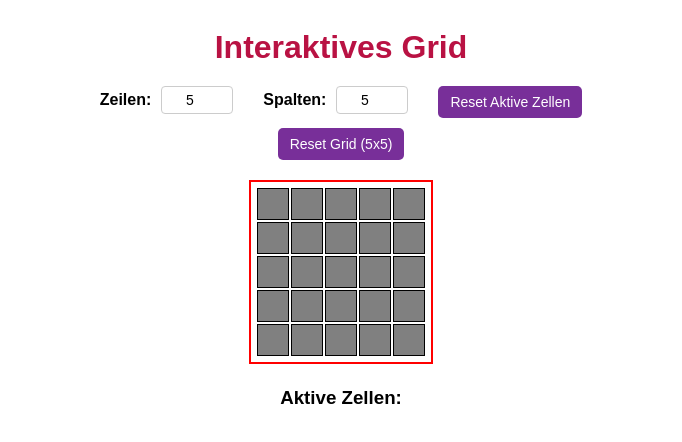
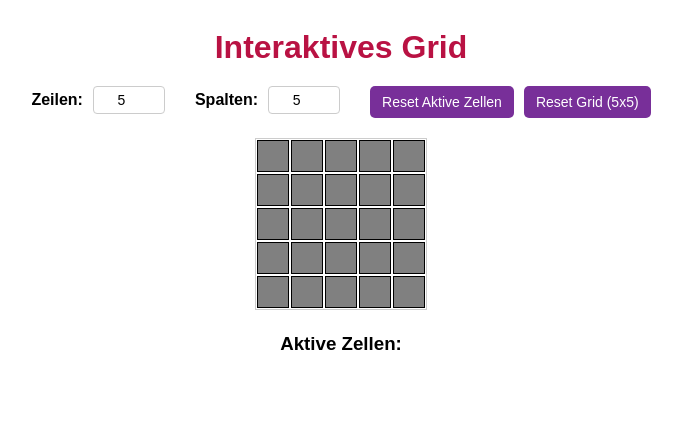
Before and after one commit to MiNo9015/interactive-grid, a React (Create React App) app: page / in a window 1280 px wide. Shown: the top 442 px of the page, without its empty margins (299-981 px from the left). Built offline with nearby package versions, Linux system fonts and the light colour scheme.

Commit message:
fixen der Scrollbar, und Zentrierung von allem
verhinderung das die Zellen zusammengepresst werden durch flex-shrink: 0 in App.css .cell;

Button waren nicht neben einander der Reset-Grid-Button wurde bei 5x5 in die nächste Line geschoben behoben in index.css  body align-items: flex; war venter

```diff
--- a/src/styles/App.css
+++ b/src/styles/App.css
@@ -1,7 +1,7 @@
 .App {
   font-family: Arial, sans-serif;
   text-align: center;
-  max-width: 90%;
+  max-width: 90%;  /* App nimmt max. 90% der Fensterbreite ein */
   margin: 0 auto; /* Zentriere App */
 
 }
@@ -16,7 +16,7 @@
   margin-bottom: 20px;
   display: flex;
   flex-wrap: wrap;
-  gap: 10px; /* Abstand zwischen den Buttons und Inputs */
+  gap: 10px; /* Abstand zwischen Buttons und Inputs */
   justify-content: center;
 }
 
@@ -26,20 +26,18 @@ input[type="number"] {
 }
 
 button {
-  margin: 0; /* Entferne unnötige Außenabstände */
-  padding: 8px 12px; /* Gleichmäßige Polsterung */
+  margin: 0; /* Entfernt Außenabstände */
+  padding: 8px 12px; /* Polsterung */
   font-size: 14px;
 }
 
 .grid-container {
   display: inline-block;
-  max-height: 70vh;
-    max-width: 90vw;
-    border: 2px solid red; /* Zum Debuggen */
-    padding: 5px;
-  overflow-x: scroll;
-  overflow-y: scroll;
-  white-space: nowrap; /* Verhindert Zeilenumbruch */
+  max-height: 70vh; /* Höhe Container */
+  max-width: 90vw; /* Breite Containers */
+  overflow: auto; /* Scrollbar bei Bedarf */
+  border: 1px solid #ccc; /* Rahmen für Container */
+  margin: 0 auto; /* Zentriert das Grid */
 }
 
 .grid-container::-webkit-scrollbar {
@@ -58,7 +56,6 @@ button {
 
 .grid-row {
   display: flex; /* Jede Zeile enthält mehrere Zellen */
-  flex-wrap: nowrap; /* Verhindert Umbrüche innerhalb der Zeilen */
 }
 
 .cell {
@@ -68,9 +65,7 @@ button {
   margin: 1px;
   border: 1px solid #000;
   cursor: pointer; /* Zeigt den Zeigefinger-Cursor an */
-  display: block;
-  align-items: center;
-  justify-content: center;
+  flex-shrink: 0;  /* Zellen schrumpfen nicht*/
 }
 
 .cell.active {
--- a/src/styles/index.css
+++ b/src/styles/index.css
@@ -3,7 +3,7 @@ body {
   display: flex;
   flex-direction: column; /* vertikale Ausrichtung */
   justify-content: center;
-  align-items: center;
+  align-items: flex;  /* gleichmäßiger Abstand zum Rand horizontal */
   }
 
   /* Entferne Standardabstände von Listen */
@@ -13,7 +13,7 @@ body {
     margin: 0;
   }
 
-  /* Entferne Standardformatierungen von Buttons */
+  /* Entfernt Standardformatierungen von Buttons */
   button {
     background-color: #782f99;
     color: white;
@@ -28,7 +28,7 @@ body {
     background-color: #0056b3; /* Mouseover-Button (hover) = Button andere Farbe  */
   }
 
-  /* Standardstil für Input-Felder */
+  /* Standardstil Input-Felder */
   input[type="number"] {
     width: 60px;
     padding: 5px;
```
